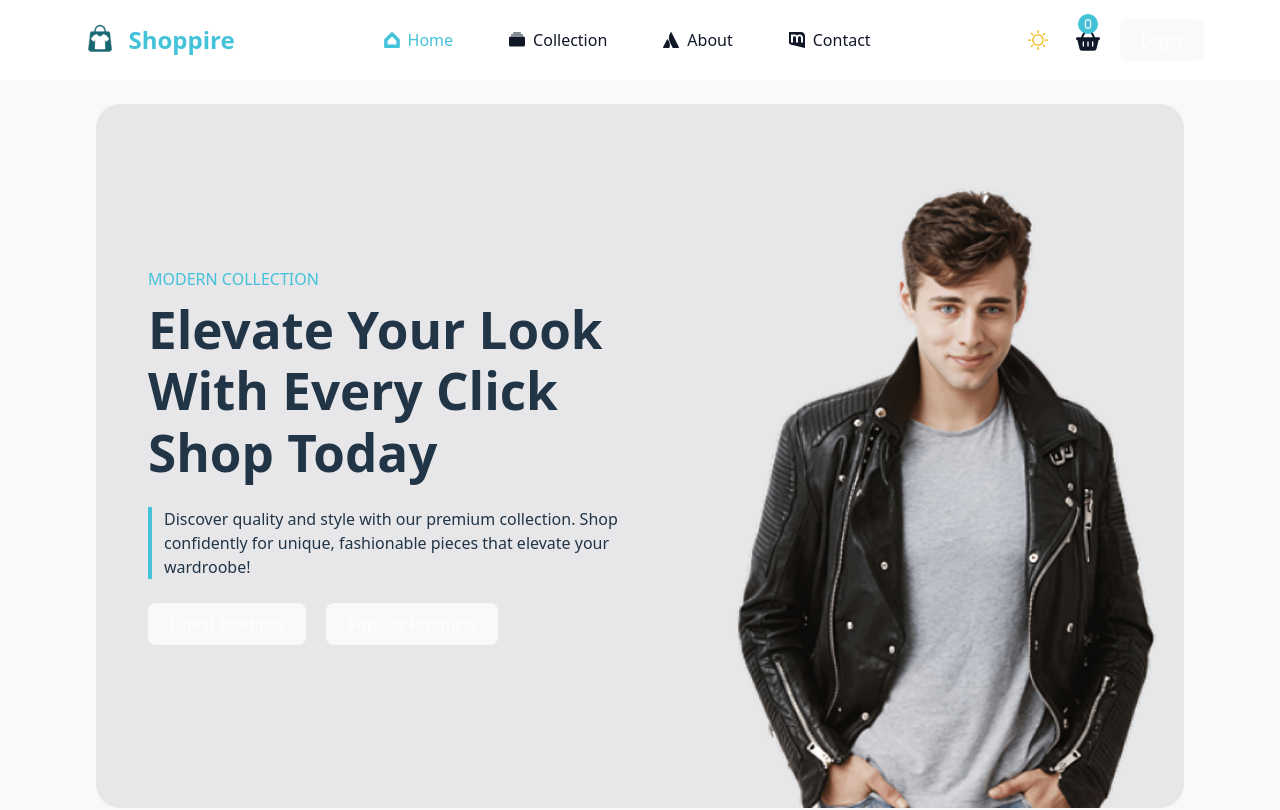
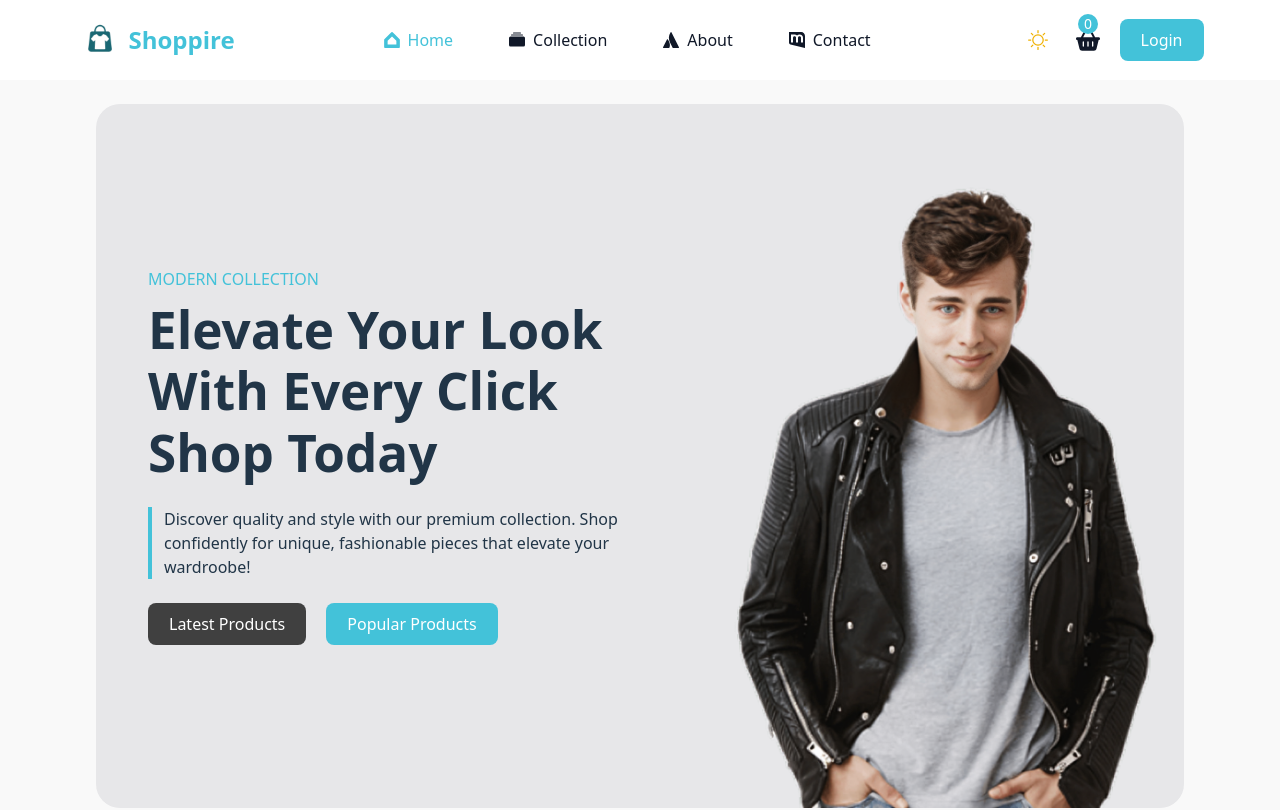
Before and after one commit to mohamedhassann27/ITI-25, a React (Vite) app in the folder Final Project/: page / in a window 1280 px wide. Shown: the top 810 px of the page. Built offline with nearby package versions, Linux system fonts and the light colour scheme; no server answers.

Commit message:
Update index.css

```diff
--- a/Final Project/src/index.css
+++ b/Final Project/src/index.css
@@ -70,7 +70,4 @@ button:hover {
   a:hover {
     color: #747bff;
   }
-  button {
-    background-color: #f9f9f9;
-  }
 }
```
